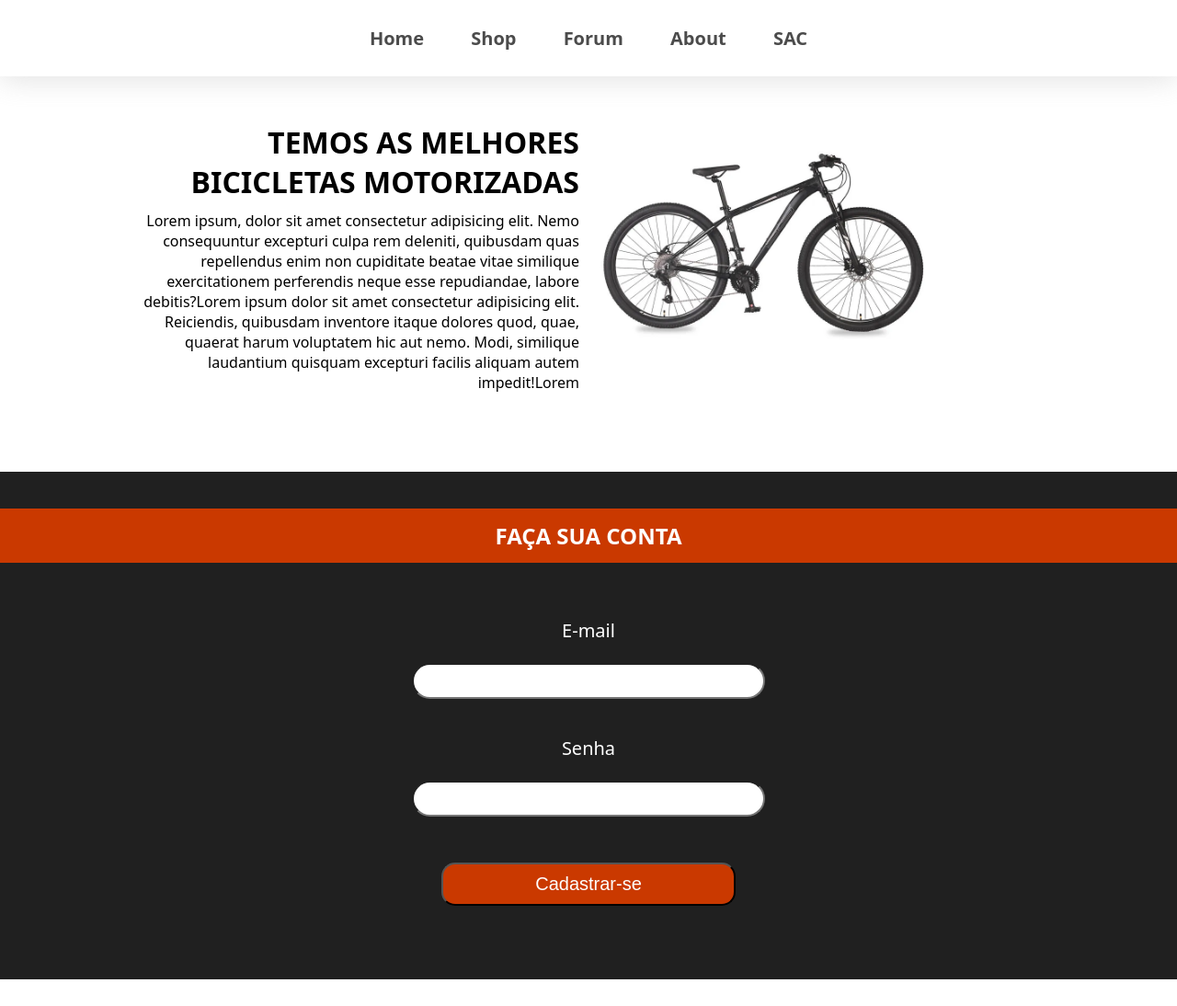
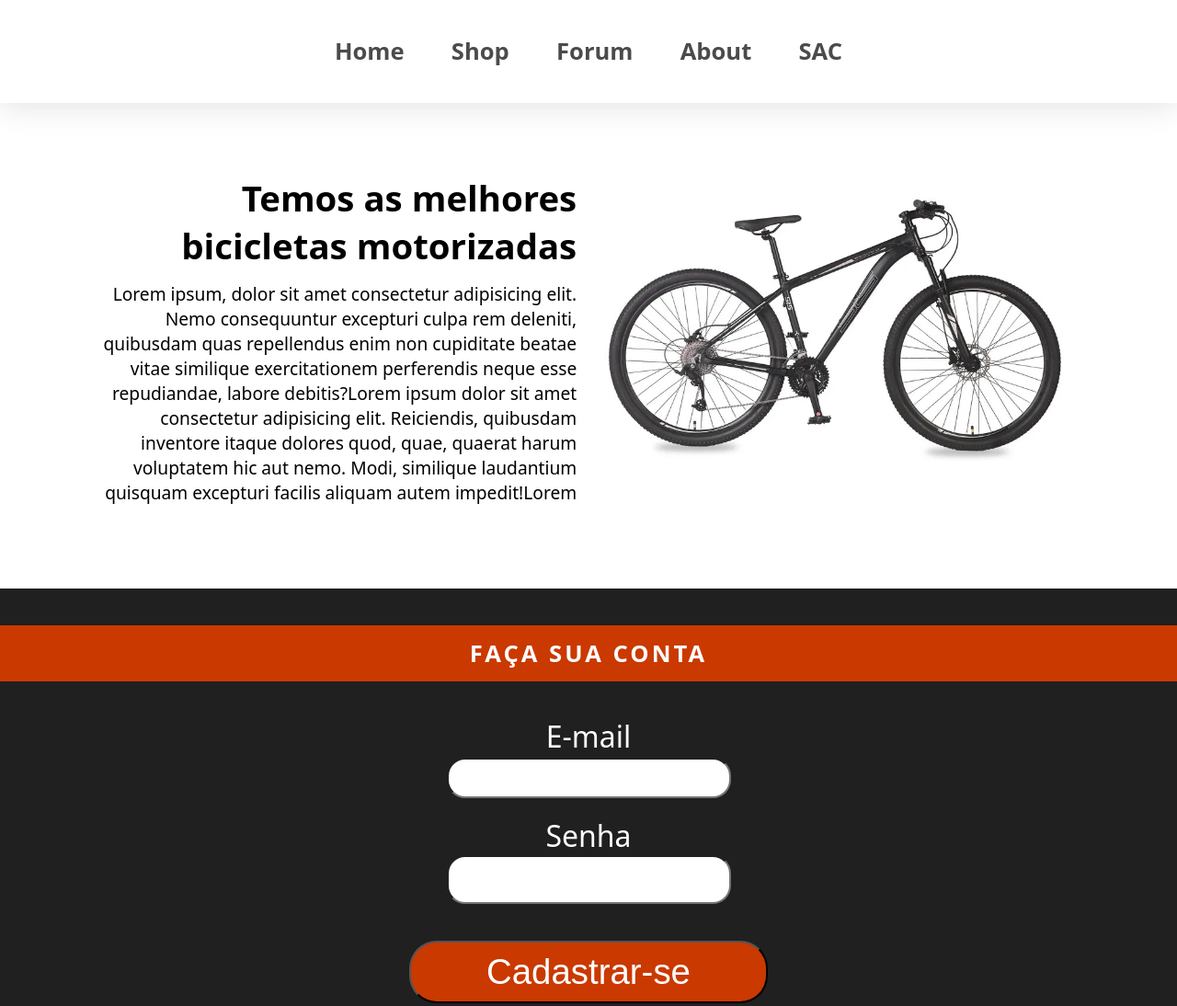
Before and after one commit to JotaEfi/BikeTest, a plain HTML site: page index.html in a window 1280 px wide. Shown: the whole page at 92% size. Before the commit the page ends 1065 px from the top, so only its background shows below. Drawn offline with Linux system fonts and the light colour scheme.

Commit message:
Commit2 - Site Base

```diff
--- a/index.html
+++ b/index.html
@@ -9,10 +9,28 @@
     <link rel="shortcut icon" href="/Site html/logosite3.png">
     <link rel="stylesheet" href="/style.css">
     <style>
+        @media screen and (min-width: 601px) {
+            div.example {
+                font-size: 80px;
+            }
+        }
+
+        h1,
+        h2,
+        h3 {
+            font-size: 3vw;
+        }
+
+        p,
+        a {
+            font-size: 1.5vw;
+        }
+
         * {
             margin: 0px;
             padding: 0px;
             box-sizing: border-box;
+
         }
     </style>
     <link rel="icon" href="/img/BikeTest_Logo.png">
@@ -20,36 +38,40 @@
 
 
 <body>
-    <div class="container">
-        <div class="nav" id="home">
-
+    <nav>
         <a href="">Home</a>
         <a href="">Shop</a>
         <a href="">Forum</a>
         <a href="">About</a>
         <a href="">SAC</a>
-        </div>
-        <div class="middle">
-            <div class="middle_text" style="text-align: end;">
+    </nav>
+    <section class="section1">
+        <div>
             <h1 class="topico1">Temos as melhores bicicletas motorizadas</h1>
             <p>Lorem ipsum, dolor sit amet consectetur adipisicing elit. Nemo consequuntur excepturi culpa rem deleniti, quibusdam quas repellendus enim non cupiditate beatae vitae similique exercitationem perferendis neque esse repudiandae, labore debitis?Lorem ipsum dolor sit amet consectetur adipisicing elit. Reiciendis, quibusdam inventore itaque dolores quod, quae, quaerat harum voluptatem hic aut nemo. Modi, similique laudantium quisquam excepturi facilis aliquam autem impedit!Lorem
             </p>
         </div>
-            <div class="div_img_style">
+        <figure>
             <img class="bike_img" src="/img/BikeIMG.webp" />
-            </div>
-        </div>
+            <figure>
+
+
+
+    </section>
+
+
+
     <div class="bottom">
         <h2>Faça sua conta</h2>
         <div class="inputs">
             <form action="" style="display: grid; grid-template-rows: 1fr 1fr;">
                 <div class="label_inputs">
-                        <label for="" class="tex">E-mail</label>
-                        <input type="email">
+                    <label for="campo_email" class="tex">E-mail</label>
+                    <input type="email" id="campo_email">
                 </div>
                 <div class="label_inputs">
-                        <label for="">Senha</label>
-                        <input type="password">
+                    <label for="campo_senha" style="padding-top: 10px;">Senha</label>
+                    <input type="password" id="campo_senha">
                 </div>
                 <div>
                     <button class="button_cadastro">Cadastrar-se</button>
@@ -57,7 +79,7 @@
             </form>
         </div>
     </div>
-    </div>
+
 
     </div>
 </body>
--- a/style.css
+++ b/style.css
@@ -5,27 +5,29 @@ html {
 
 body {
   font-family: system-ui, -apple-system, BlinkMacSystemFont, 'Segoe UI', Roboto, Oxygen, Ubuntu, Cantarell, 'Open Sans', 'Helvetica Neue', sans-serif;
-  font-size: 1.6rem;
+  size: 100%;
 }
-.nav {
+nav {
+  size: 100%;
+  font-size: 100%;
   display: flex;
   justify-content: center;
   background-color: white;
   background: #ffffff;
   box-shadow: 0px 5px 30px #d9d9d9, 0px 0px 0px #ffffff;
-  padding: 15px 0 15px 0;
+  padding: 2% 0 2% 0;
 }
 
-.nav a {
+nav a {
   color: black;
   text-decoration: none;
   padding: 1% 2%;
   font-weight: bold;
-  font-size: 20px;
+  font-size: 2vw;
 }
 
 a:hover,
-.nav {
+nav {
   color: #bd0000;
   transition: 0.13s;
   opacity: 0.7;
@@ -34,38 +36,36 @@ a:hover,
 
 .container {
   display: block;
-}
-.middle {
-  grid-gap: 20px;
-  display: grid;
-  grid-template-columns: 1fr 1fr;
-  padding: 10px 10% 0px 10%;
-  height: 380px;
-}
-.topico1 {
-  text-transform: uppercase;
-  padding-bottom: 10px;
-}
-.bike_img{
-  height: 45%;
   size: 100%;
 }
-.middle_text{
- padding-top: 40px;
+
+.bike_img{
+  object-position: 50% 50%;
+  height: 50%;
+
 }
+.section1 div h1 {
+  font-size: 3vw;
+  text-align: end;
+  padding-bottom: 1vw;
+}
+.section1 div p {
+  font-size: 1.5vw;
+  text-align: end;
+}
+
+
+
 .bottom{
   background-color: rgb(32, 32, 32);
   text-align: center;
-  margin-top: 50px;
+
   padding-top: 40px;
-
 }
 .bottom .inputs form input {
-  padding: 10px 10px 10px 50px;
-  margin: 5px 35% 10px 35%;
+  padding: 1vw 5vw 1vw 5vw;
+  margin: 0 20vw 0 20vw;
   border-radius: 20px;
-  margin-top: 15px;
-
 
 }
 .bottom h2 {
@@ -76,30 +76,58 @@ a:hover,
   padding: 13px 5px 13px 5px;
 }
 .bottom .inputs form label {
-  margin-top: 10px;
-  padding-top: 20px;
   color: white;
-  font-size: 20px;
+  font-size: 2.5vw;
+  justify-content: center;
+}
+form {
+  align-items: center;
+  align-self: center;
+  align-content: center ;
+  justify-content: center;
 
 }
+figure .bike_img{
+  size: 100%;
+  height: 40vw;
+}
 .inputs {
+
   padding-bottom: 80px;
   padding-top: 30px;
 }
 .label_inputs {
-
   display: grid;
   grid-template-rows: 1fr 1fr;
   grid-template-columns: 1fr;
 }
 .button_cadastro {
-  font-size: 20px;
+  font-size: 3vw;
   margin-top: 40px;
-  padding: 10px 100px 10px 100px;
-  border-radius: 15px;
+  padding: 10px 10% 10px 10%;
+  border-radius: 30px;
   cursor: pointer;
   color: #ffffff;
   background-color: #ca3900;
+}
+.button_cadastro:hover {
+  background-color: white;
+  color: #ca3900;
+  transition-duration: 0.3s;
+}
+
+.section1 {
+  align-items: center;
+  display: grid;
+  grid-template-columns: 1fr 1fr;
+  grid-gap: 2vw;
+  display: grid;
+  padding: 0 8vw 1vw 8vw;
+}
+
+.bottom h2 {
+  letter-spacing: 3px;
+  font-size: 2vw;
 }
 
 /*
```
Lines whose indentation alone changed are shown as unchanged.
